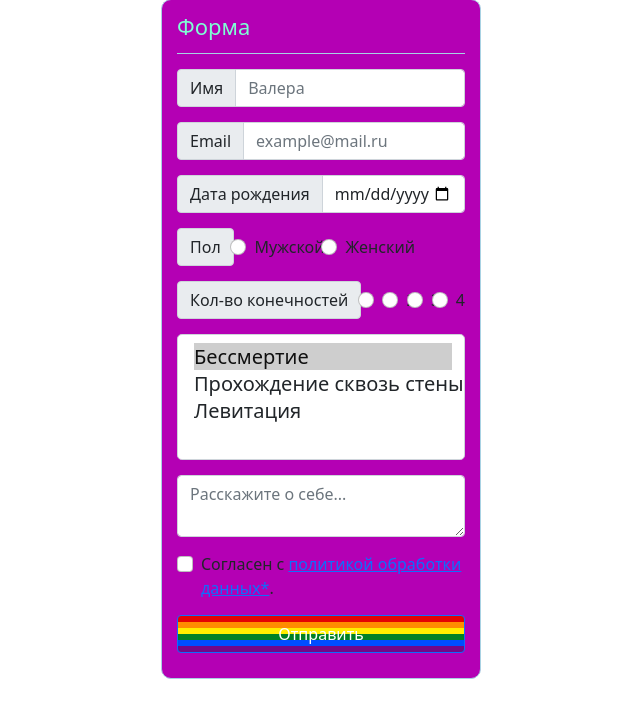
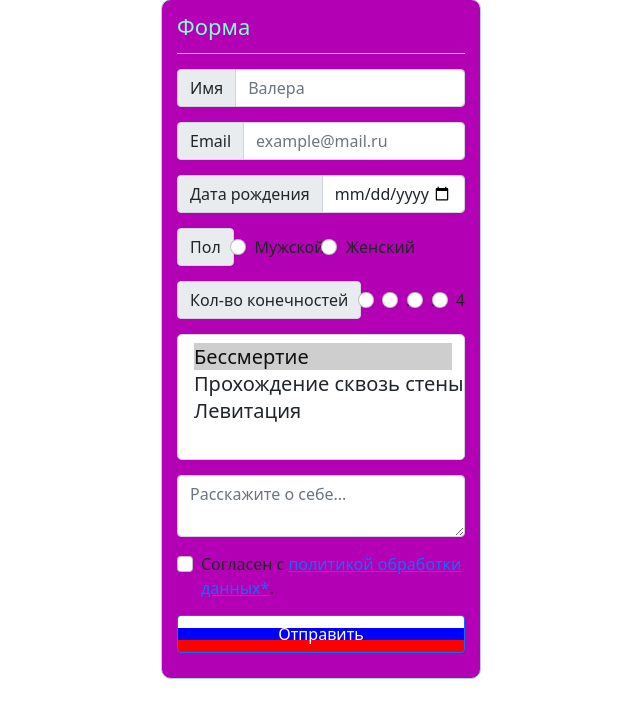
Before and after one commit to xobpuk/web, a PHP site: page /PHP/form.php in a window 1280 px wide. Shown: the part 61-787 px from the top of the page, without its empty margins (319-959 px from the left). Run offline with PHP 8.4, Linux system fonts and the light colour scheme.

Commit message:
Update style.css

```diff
--- a/PHP/style.css
+++ b/PHP/style.css
@@ -63,21 +63,10 @@ body {
 }
 
 #send-btn {
-	background: linear-gradient(
-		to bottom,
-		#e40303,
-		#e40303 16.67%,
-		#ff8c00 16.67%,
-		#ff8c00 33.33%,
-		#ffed00 33.33%,
-		#ffed00 50%,
-		#008026 50%,
-		#008026 66.67%,
-		#004dff 66.67%,
-		#004dff 83.33%,
-		#750787 83.33%,
-		#750787
-		);
+	 background: linear-gradient(to bottom,
+        #ffffff 33.3%,
+        #0000ff 33.3% 66.6%,
+        #ff0000 66.6%);
     display: block;
     width: 100%;
 }
```
